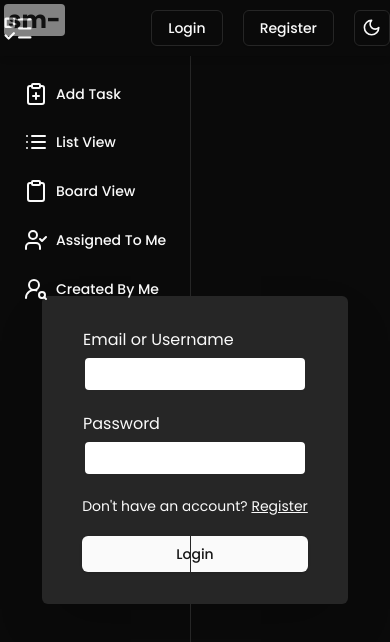
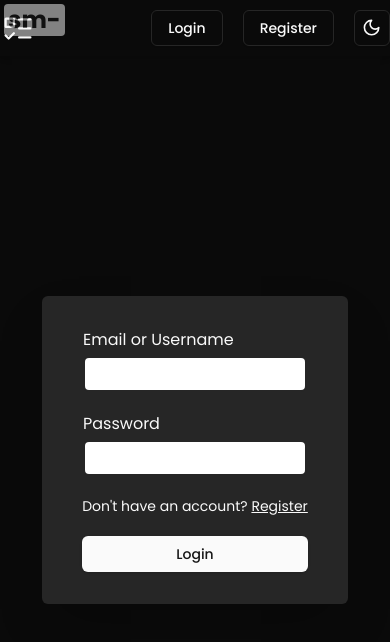
Before and after one commit to sauravkhanal/task-manager, a React (Vite) app in the folder Frontend/: page / in a window 390 px wide. Shown: the top 642 px of the page. Built offline with nearby package versions, Linux system fonts and the light colour scheme.

Commit message:
hide sidebar on small screen

```diff
--- a/Frontend/src/components/SideBar/index.tsx
+++ b/Frontend/src/components/SideBar/index.tsx
@@ -25,7 +25,7 @@ function NavLink({
 export default function SideBar({ className }: { className: string }) {
     return (
         <div
-            className={`flex flex-col  gap-3 border-r px-2 py-5 ${className} fixed h-full`}
+            className={`flex flex-col  gap-3 border-r px-2 py-5 ${className} hidden lg:flex`}
         >
             <CreateTaskButton />
             <NavLink to="list" icon={List}>
```
